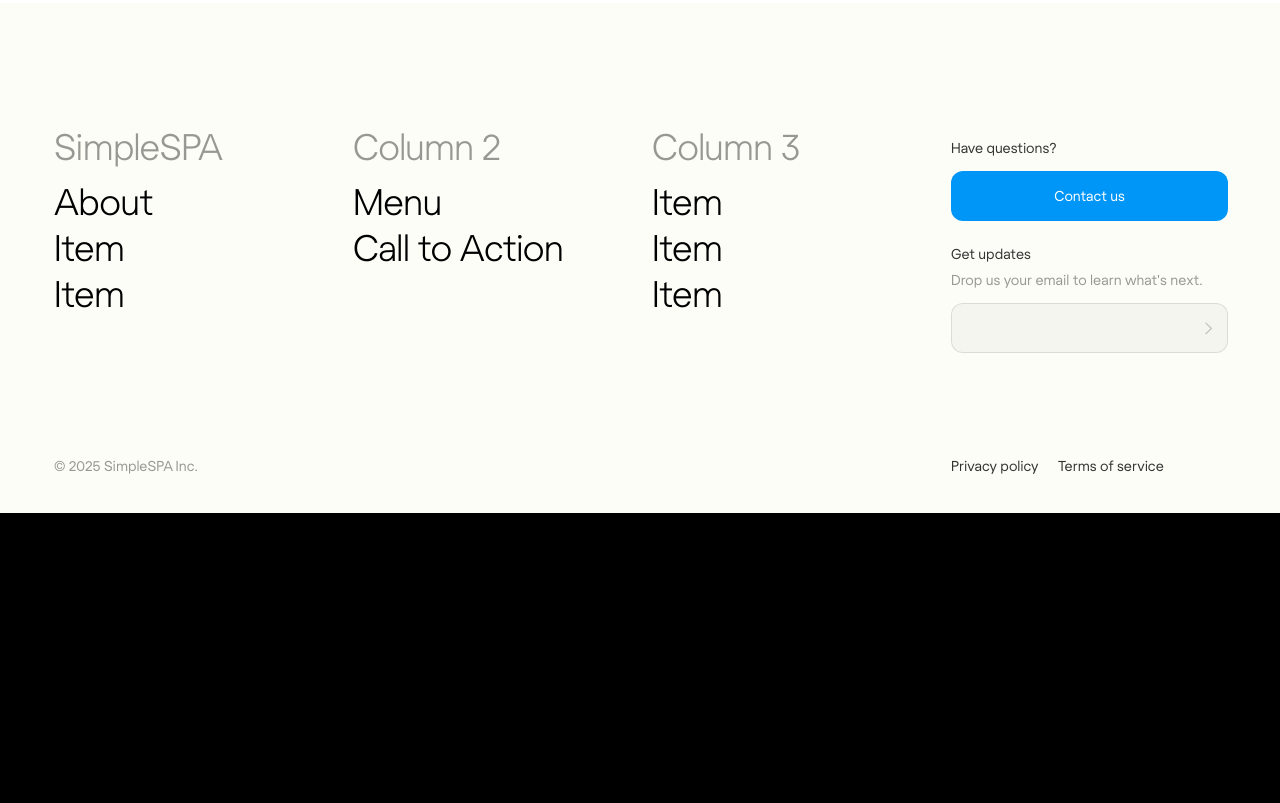
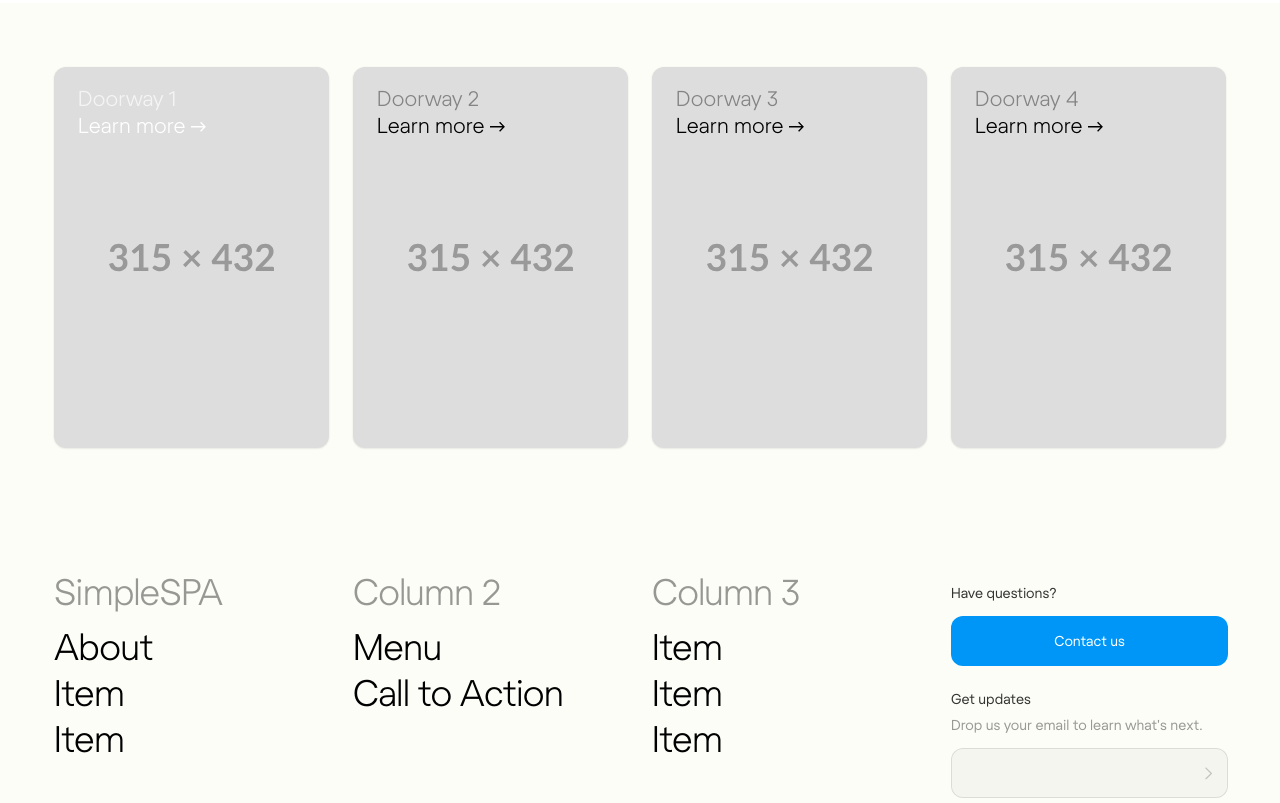
Before and after one commit to ttiimmaacc/simple-spa, a website built with Vite: page index.html in a window 1280 px wide. Shown: the part 1562-2365 px from the top of the page. Before the commit the page ends 2075 px from the top, so only its background shows below. Built offline with nearby package versions, Linux system fonts and the light colour scheme; files whose address does not match are found by name.

Commit message:
feat(home): add doorway section with SVG images and styles style(doorway.css): create new CSS file for doorway item styles

```diff
--- a/src/javascripts/partials/home.html
+++ b/src/javascripts/partials/home.html
@@ -132,4 +132,117 @@
       <div class="spacer-24 m-spacer-0"></div>
     </div>
   </div>
+
+  <div class="slide basement">
+    <div class="spacer-64"></div>
+    <div class="modern-grid">
+      <a
+        class="column-3 l-column-4 m-column-6 doorway-item doorway-item-inverted type-24-light m-type-18-light"
+        href="/#"
+      >
+        <div class="doorway-item-foreground">
+          <div>Doorway 1</div>
+          <nobr class="nobr"
+            >Learn more
+            <img
+              class="doorway-item-arrow"
+              src="/assets/images/icons/arrow-right-white.svg"
+              width="24"
+              height="16"
+              alt="→"
+              loading="lazy"
+          /></nobr>
+        </div>
+        <img
+          class="doorway-item-background"
+          srcset="/assets/images/home/315x432.svg"
+          alt=""
+          loading="lazy"
+          width="315"
+          height="432"
+        />
+      </a>
+
+      <a
+        class="column-3 l-column-4 m-column-6 doorway-item type-24-light m-type-18-light"
+        href="/#"
+      >
+        <div class="doorway-item-foreground">
+          <div>Doorway 2</div>
+          <nobr class="nobr"
+            >Learn more
+            <img
+              class="doorway-item-arrow"
+              src="/assets/images/icons/arrow-right-black.svg"
+              width="24"
+              height="16"
+              alt="→"
+              loading="lazy"
+          /></nobr>
+        </div>
+        <img
+          class="doorway-item-background"
+          srcset="/assets/images/home/315x432.svg"
+          alt=""
+          loading="lazy"
+          width="315"
+          height="432"
+        />
+      </a>
+
+      <a
+        class="column-3 l-column-4 m-column-6 doorway-item type-24-light l-type-18-light m-type-18-light"
+        href="/#"
+      >
+        <div class="doorway-item-foreground">
+          <div>Doorway 3</div>
+          Learn more
+          <nobr class="nobr">
+            <img
+              class="doorway-item-arrow"
+              src="/assets/images/icons/arrow-right-black.svg"
+              width="24"
+              height="16"
+              alt="→"
+              loading="lazy"
+          /></nobr>
+        </div>
+        <img
+          class="doorway-item-background"
+          srcset="/assets/images/home/315x432.svg"
+          alt=""
+          loading="lazy"
+          width="315"
+          height="432"
+        />
+      </a>
+
+      <a
+        class="column-3 l-column-4 m-column-6 doorway-item type-24-light m-type-18-light"
+        href="/#"
+      >
+        <div class="doorway-item-foreground">
+          <div>Doorway 4</div>
+          <nobr class="nobr"
+            >Learn more
+            <img
+              class="doorway-item-arrow"
+              src="/assets/images/icons/arrow-right-black.svg"
+              width="24"
+              height="16"
+              alt="→"
+              loading="lazy"
+          /></nobr>
+        </div>
+        <img
+          class="doorway-item-background"
+          srcset="/assets/images/home/315x432.svg"
+          alt=""
+          loading="lazy"
+          width="315"
+          height="432"
+        />
+      </a>
+    </div>
+  </div>
 </div>
--- a/src/stylesheets/index.css
+++ b/src/stylesheets/index.css
@@ -1,5 +1,6 @@
 @import 'fonts.css';
 @import 'sections/hero.css';
+@import 'sections/doorway.css';
 @import 'footer.css';
 
 /* ******************** */
@@ -570,7 +571,7 @@ main {
     margin: 0;
 }
 
-.home-basement {
+.basement {
     flex-direction: column;
     min-height: unset;
     background: var(--color-biege);
--- /dev/null
+++ b/src/stylesheets/sections/doorway.css
@@ -0,0 +1,75 @@
+/* ******************** */
+/* Section: Doorway */
+/* ******************** */
+
+
+.doorway-item {
+    position: relative;
+    display: block;
+    overflow: hidden;
+    border-radius: 12px;
+    color: #000;
+    background: rgba(0, 0, 0, .05);
+    box-shadow: 0 .5px 2px 0 rgba(0, 0, 0, .12);
+    cursor: pointer;
+    aspect-ratio: 315/436;
+}
+
+.doorway-item-foreground {
+    position: absolute;
+    z-index: 1;
+    padding: 18px 24px;
+    opacity: 1;
+}
+
+.doorway-item-foreground div {
+    opacity: .4;
+}
+
+.doorway-item-inverted .doorway-item-foreground div {
+    opacity: .7;
+}
+
+.doorway-item-arrow {
+    width: auto;
+    height: .5em;
+    transform: translateY(-1px);
+}
+
+.doorway-item-inverted {
+    color: #fff;
+}
+
+.doorway-item-background {
+    width: 100%;
+    height: 100%;
+}
+
+.doorway-item>img,
+.doorway-item>video {
+    width: 100%;
+    height: auto;
+    object-fit: cover;
+    aspect-ratio: 315/436;
+}
+
+@media only screen and (max-width:768px) {
+
+    .doorway-item {
+        margin: 0 -14px 12px;
+        aspect-ratio: 351/216;
+    }
+
+    .doorway-item:last-child {
+        margin-bottom: 0;
+    }
+
+    .doorway-item-foreground {
+        padding: 15px 18px;
+    }
+
+    .doorway-item>img,
+    .doorway-item>video {
+        aspect-ratio: 351/216;
+    }
+}
```
Also changed, not shown: assets/images/home/315x432.svg (added).
